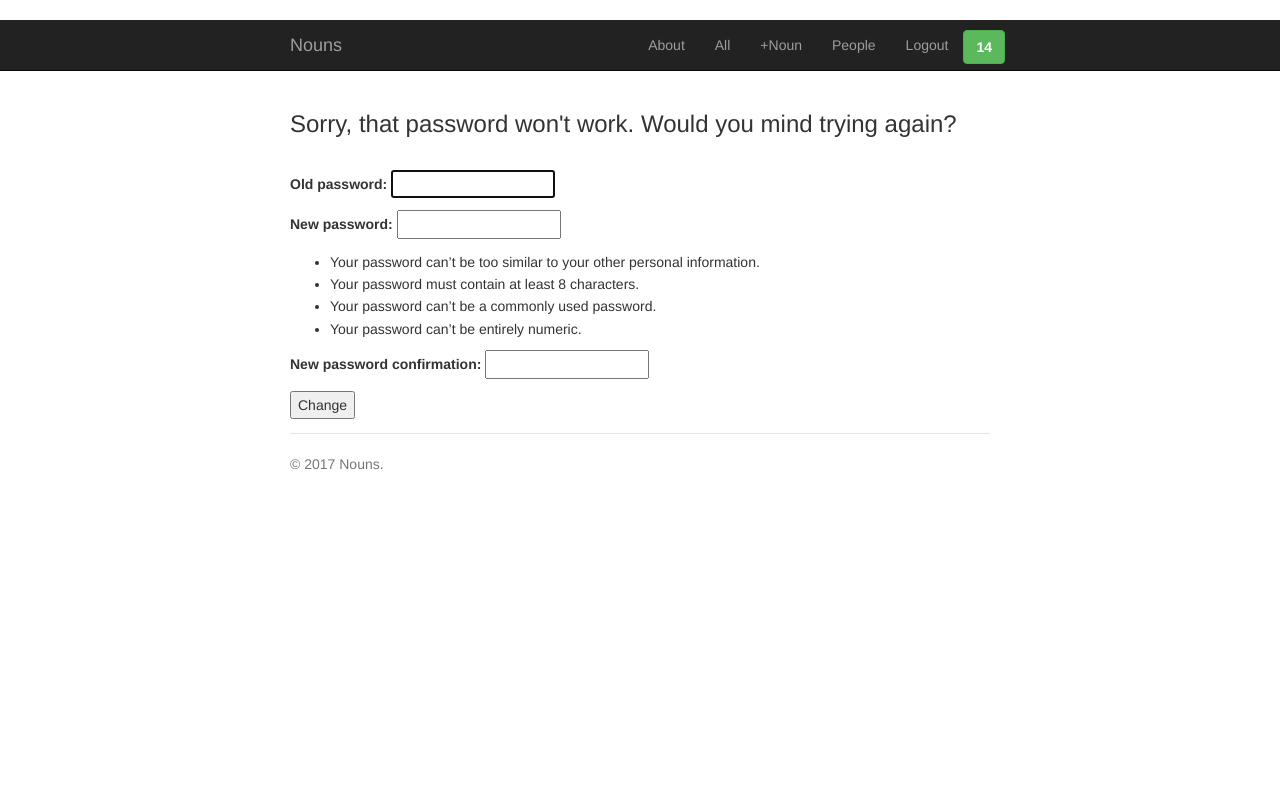
After one commit to PhilipShaw/nouns, a Django app: page /password_retry/ in a window 1280 px wide. The commit adds this page. Run offline with Django 3.2, Linux system fonts and the light colour scheme; a user stored in the database is signed in; data comes from the database, SQL or seed files in the repository; both versions use the stored data as it was after the commit; some libraries are stand-ins or nearby versions.

Commit message:
Added new html page to alert users when changing a password fails

```diff
--- /dev/null
+++ b/main/templates/change_password_retry.html
@@ -0,0 +1,30 @@
+{% extends 'base.html' %}
+<html>
+<body>
+{% block body %}
+    <div class="container">
+      <h3>Sorry, that password won't work. Would you mind trying again? </h3>
+      <br>
+    </div>
+
+
+    <div class="container">
+      <form class="form-signin" method="post">
+        {% csrf_token %}
+        {{ form.as_p }}
+        <button type="submit" name="Buhhtin">Change</button>
+      </form>
+    </div>
+
+     <div class="container">
+      <footer class="footer">
+        <p> &copy;   2017 Nouns.</p>
+      </footer>
+    </div>
+
+
+    <!-- IE10 viewport hack for Surface/desktop Windows 8 bug -->
+    <script src="http://getbootstrap.com/assets/js/ie10-viewport-bug-workaround.js"></script>
+{% endblock %}
+</body>
+</html>
--- a/main/urls.py
+++ b/main/urls.py
@@ -41,6 +41,7 @@ urlpatterns = [
     url(r'^userhome/(?P<pk>\d+)/$', views.view_profile, name='view_profile_with_pk'),
     url(r'^userhome/user_edit/$', views.user_edit, name='user_edit'),
     url(r'^userhome/password/$', views.change_password, name='change_password'),
+    url(r'^password_retry/$', views.change_password_retry, name='change_password_retry'),
     url(r'^reset_password/$', password_reset, {'template_name': 'reset_password.html',
     'post_reset_redirect': 'main:password_reset_done',
     'email_template_name': 'reset_password_email.html'}, name='reset_password'),
--- a/main/views.py
+++ b/main/views.py
@@ -173,8 +173,22 @@ def change_password(request):
             update_session_auth_hash(request, form.user)
             return redirect('/userhome/')
         else:
-            return redirect('/change_password/')
+            return redirect('/password_retry/')
     else:
         form = PasswordChangeForm(user=request.user)
         args = {'form': form}
         return render(request, 'change_password.html', args)
+
+def change_password_retry(request):
+    if request.method == 'POST':
+        form = PasswordChangeForm(data=request.POST, user=request.user)
+        if form.is_valid():
+            form.save()
+            update_session_auth_hash(request, form.user)
+            return redirect('/userhome/')
+        else:
+            return redirect('/password_retry/')
+    else:
+        form = PasswordChangeForm(user=request.user)
+        args = {'form': form}
+        return render(request, 'change_password_retry.html', args)
```
Also changed, not shown: db.sqlite3, main/templates/all.html (line endings or trailing spaces).
